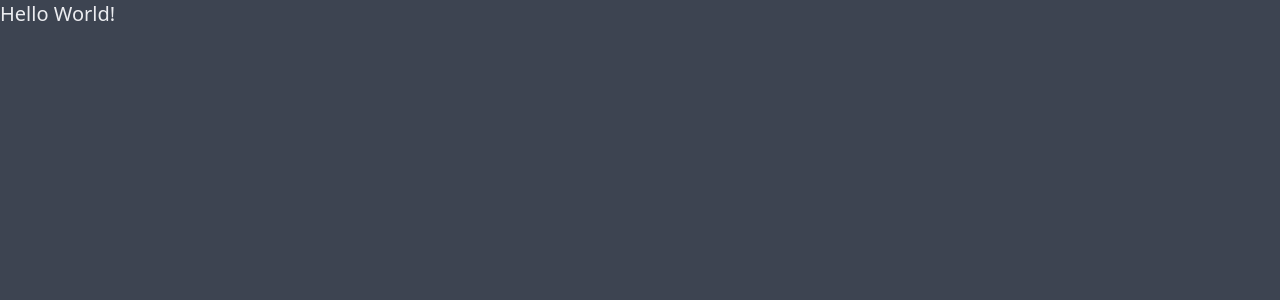
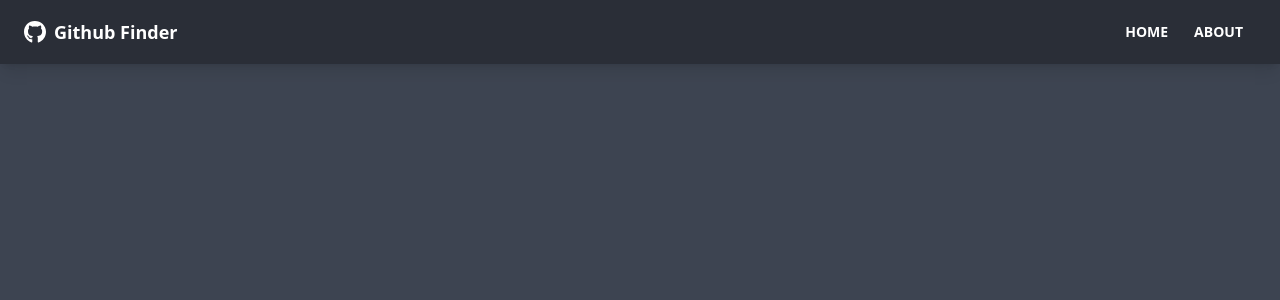
Before and after one commit to Catevika/React_github-finder, a React (Create React App) app: page / in a window 1280 px wide. Shown: the top 300 px of the page. Built offline with nearby package versions, Linux system fonts and the light colour scheme.

Commit message:
Add react-router-dom+react-icons & Navbar

```diff
--- a/package.json
+++ b/package.json
@@ -9,6 +9,8 @@
     "daisyui": "^1.21.0",
     "react": "^17.0.2",
     "react-dom": "^17.0.2",
+    "react-icons": "^4.3.1",
+    "react-router-dom": "^6.2.1",
     "react-scripts": "5.0.0",
     "web-vitals": "^2.1.2"
   },
--- a/src/App.js
+++ b/src/App.js
@@ -1,8 +1,13 @@
+import { BrowserRouter as Router, Route } from 'react-router-dom';
+import Navbar from './components/layout/Navbar';
+
 function App() {
 	return (
-		<div>
-			<h1 className='text-xl'>Hello World!</h1>
-		</div>
+		<Router>
+			<div className='flex flex-col justify-between height-screen'>
+				<Navbar />
+			</div>
+		</Router>
 	);
 }
 
--- /dev/null
+++ b/src/components/layout/Navbar.jsx
@@ -0,0 +1,38 @@
+import { FaGithub } from 'react-icons/fa';
+import { Link } from 'react-router-dom';
+import PropTypes from 'prop-types';
+
+function Navbar({ title }) {
+	return (
+		<nav className='navbar mb-12 shadow-lg bg-neutral text-neutral-content'>
+			<div className='container mx-auto'>
+				<div className='flex-none px-2 mx-2'>
+					<FaGithub className='inline pr-2 text-3xl' />
+					<Link to='/' className='text-lg font-bold align-middle'>
+						{title}
+					</Link>
+				</div>
+				<div className='flex-1 px-2 mx-2'>
+					<div className='flex justify-end'>
+						<Link to='/' className='btn btn-ghost btn-sm rounded-btn'>
+							Home
+						</Link>
+						<Link to='/about' className='btn btn-ghost btn-sm rounded-btn'>
+							About
+						</Link>
+					</div>
+				</div>
+			</div>
+		</nav>
+	);
+}
+
+Navbar.defaultProps = {
+	title: 'Github Finder'
+};
+
+Navbar.propTypes = {
+	title: PropTypes.string
+};
+
+export default Navbar;
```
Also changed, not shown: 1 other file (tests, documents, lock files or other folders).
